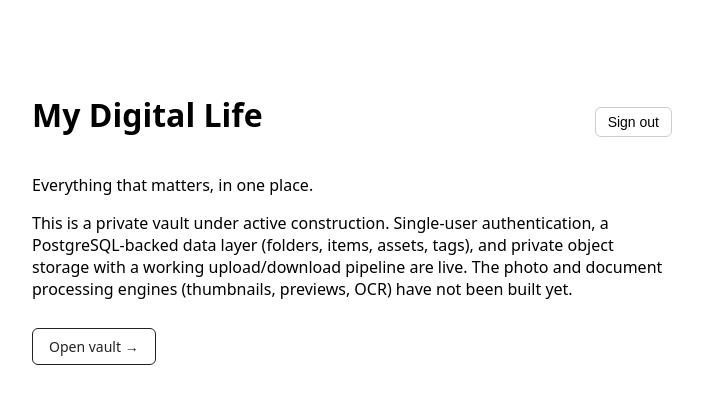
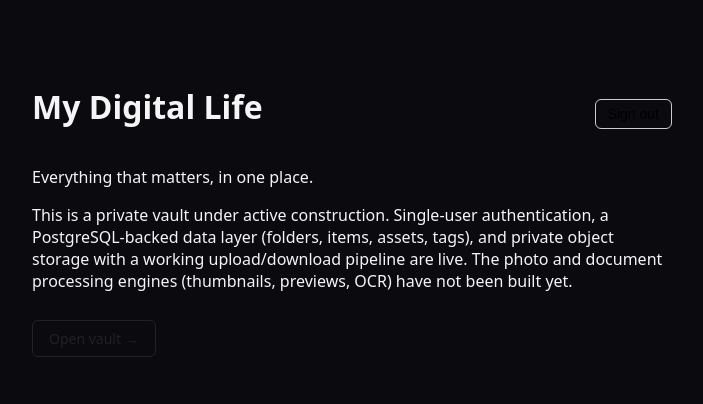
Before and after one commit to customerservice-prog/pinedapower, a Next.js app: page / in a window 1280 px wide. Shown: the top 404 px of the page, without its empty margins (288-991 px from the left). Built offline with nearby package versions, Linux system fonts and the light colour scheme.

Commit message:
Enhance RootLayout with body styling
Updated RootLayout to include body styles for margin, height, background, color, and font family.

```diff
--- a/app/layout.tsx
+++ b/app/layout.tsx
@@ -12,7 +12,18 @@ export default function RootLayout({
 }) {
     return (
           <html lang="en">
-      <body>{children}</body>
+                <body
+                          style={{
+                                      margin: 0,
+                                      minHeight: "100vh",
+                                      background: "#0b0b0f",
+                                      color: "#f5f5f7",
+                                      fontFamily:
+                                                    "-apple-system, BlinkMacSystemFont, 'Segoe UI', Roboto, sans-serif",
+                          }}
+                        >
+                  {children}
+                </body>
           </html>
         );
 }
```
Lines whose indentation alone changed are shown as unchanged.
